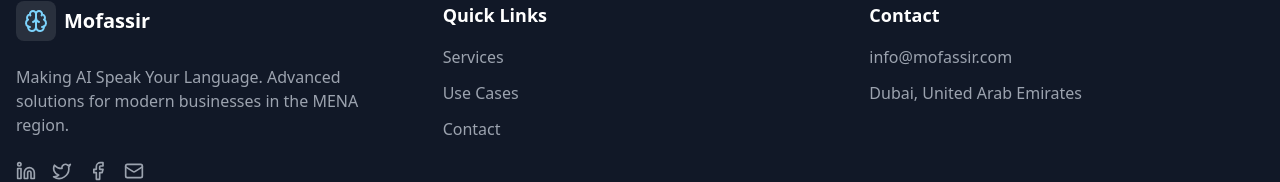
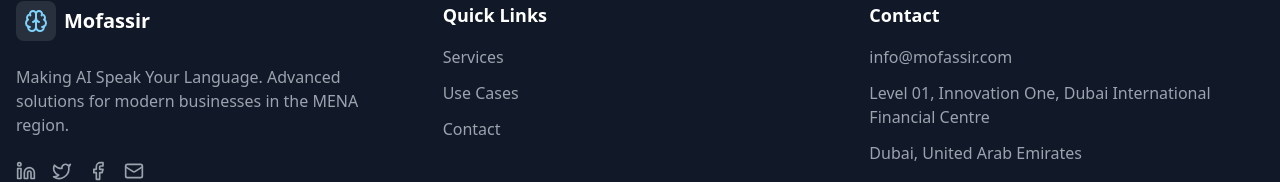
Before and after one commit to MontaserAlajamy/mofassir-bolt, a React (Vite) app: page /admin-portal-m0f4ss1r in a window 1280 px wide. Shown: the part 847-1029 px from the top of the page. Built offline with nearby package versions, Linux system fonts and the light colour scheme; no server answers; the database is empty.

Commit message:
Adding Address

```diff
--- a/src/components/Footer.tsx
+++ b/src/components/Footer.tsx
@@ -58,6 +58,7 @@ export function Footer() {
             <h3 className="text-lg font-semibold mb-4">Contact</h3>
             <ul className="space-y-3 text-gray-400">
               <li>info@mofassir.com</li>
+              <li> Level 01, Innovation One, Dubai International Financial Centre</li>
               <li>Dubai, United Arab Emirates</li>
             </ul>
           </div>
```
